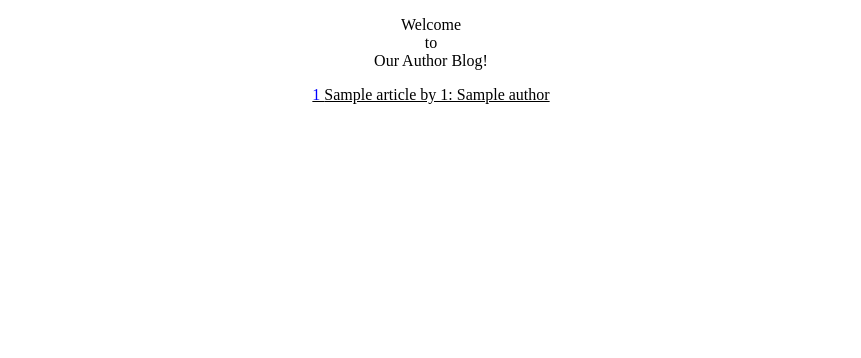
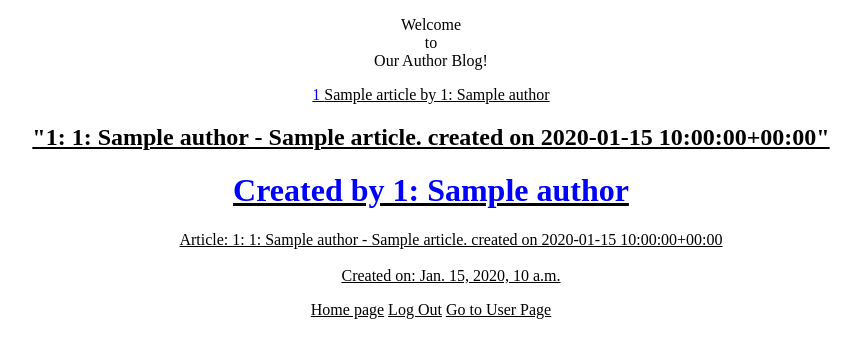
Before and after one commit to DarishkaAMS/Dj_Projects-Author_Blog, a Django app: template templates/article.html in a window 1280 px wide. Shown: the top 358 px of the page, without its empty margins (209-1070 px from the left). Run offline with Django 3.2, Linux system fonts and the light colour scheme; tables that the repository leaves empty hold one stand-in row (values such as "Sample post"); the template is opened without the code that fills it: values that come from a table or form of the project are taken from there, most other values are stand-ins (such as "Sample title", 1, 10 or a date in 2020).

Commit message:
Add article page, its url

```diff
--- a/au_art/urls.py
+++ b/au_art/urls.py
@@ -4,8 +4,7 @@
 
 urlpatterns = [
     path("homepage", views.homepage, name="homepage"),
-    # path("article", views.homepage, name="homepage"),
-    #
+    path("user", views.user, name="user"),
     path("<int:article_id>", views.article, name="article"),
     # path("<int:article_id>/join", views.join, name="join"),
 ]
--- a/templates/article.html
+++ b/templates/article.html
@@ -2,14 +2,15 @@
 
 {% block body%}
 
-<h2> HELLO </h2>
+<h2>  "{{ title }}" </h2>
 
-    <h1 style = "color:blue">Created by {{ author.id }}</h1>
+    <h1 style = "color:blue">Created by {{ author }}</h1>
     <ul style ="list-style-type:none;">
         <li> Article: {{ article }}</li>
         <br>
         <li> Created on: {{ created_on }}</li>
     </ul>
 
+<a href="{% url 'homepage' %}">Home page</a>
 
 {% endblock %}
--- a/templates/homepage.html
+++ b/templates/homepage.html
@@ -22,5 +22,9 @@
         </p>
     {% endfor %}
 
+    {% block body%}
+    {% endblock %}
+<a href="{% url 'logout' %}">Log Out</a>
+<a href="{% url 'user' %}">Go to User Page</a>
 </body>
 </html>
```
Also changed, not shown: au_art/views.py (+14 -8 lines).
